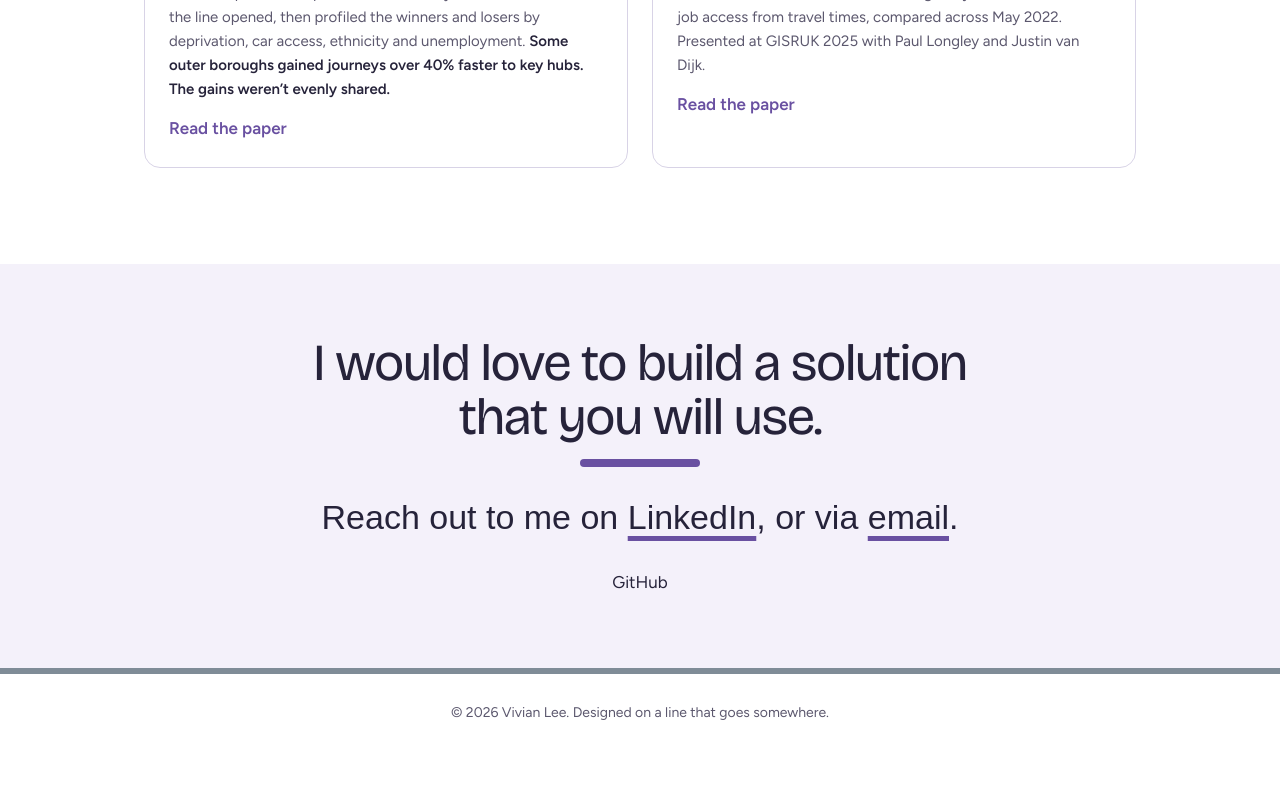
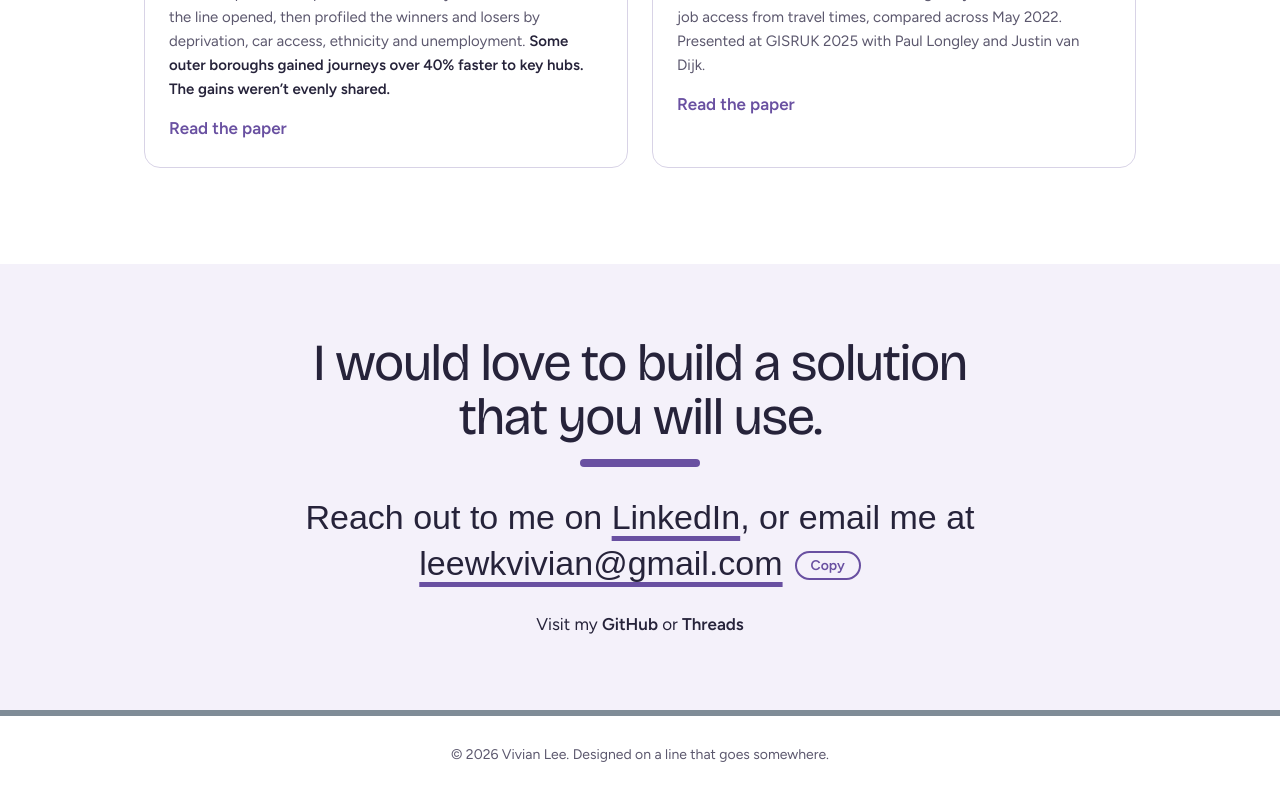
Before and after one commit to vvvvvvvvvivvi/portfolio, a React (Vite) app: page / in a window 1280 px wide. Shown: the part 6072-6872 px from the top of the page. Before the commit the page ends 6832 px from the top, so only its background shows below. Built offline with nearby package versions, Linux system fonts and the light colour scheme.

Commit message:
Updating contact to try threads...

```diff
--- a/src/components/Contact.tsx
+++ b/src/components/Contact.tsx
@@ -1,9 +1,27 @@
+import { useState } from 'react';
 import { personalInfo } from '../data/portfolio-data';
-const Contact = () => (
-  <section id="contact" className="contact"><div className="wrap">
-    <h2>I would love to build a solution that you will use.</h2>
-    <p className="ask">Reach out to me on <a href={personalInfo.linkedin} target="_blank" rel="noopener noreferrer">LinkedIn</a>, or via <a href={`mailto:${personalInfo.email}`}>email</a>.</p>
-    <p style={{ marginTop: 28 }}><a href={personalInfo.github} target="_blank" rel="noopener noreferrer">GitHub</a></p>
-  </div></section>
-);
+
+const THREADS = 'https://www.threads.com/@violetmyalterego?igshid=NTc4MTIwNjQ2YQ==';
+
+const Contact = () => {
+  const [label, setLabel] = useState('Copy');
+  const copy = async () => {
+    try { await navigator.clipboard.writeText(personalInfo.email); setLabel('Copied'); }
+    catch { setLabel('Select and copy'); }
+    setTimeout(() => setLabel('Copy'), 2500);
+  };
+  return (
+    <section id="contact" className="contact"><div className="wrap">
+      <h2>I would love to build a solution that you will use.</h2>
+      <p className="ask">
+        Reach out to me on <a href={personalInfo.linkedin} target="_blank" rel="noopener noreferrer">LinkedIn</a>, or email me at{' '}
+        <a href={`mailto:${personalInfo.email}`}>{personalInfo.email}</a>
+        <button className="btn" type="button" onClick={copy}>{label}</button>
+      </p>
+      <p className="social">
+        Visit my <a href={personalInfo.github} target="_blank" rel="noopener noreferrer">GitHub</a> or <a href={THREADS} target="_blank" rel="noopener noreferrer">Threads</a>
+      </p>
+    </div></section>
+  );
+};
 export default Contact;
--- a/src/index.css
+++ b/src/index.css
@@ -71,7 +71,7 @@ details h4{margin:10px 0 2px;font-size:15px}details h4:first-child{margin-top:0}
 .pub .k{font-size:13px;font-weight:600;color:var(--dlr)}.pub h3{font-size:21px;margin:6px 0 8px}.pub p{font-size:15px;color:var(--mute);margin:0 0 14px}
 .pub a{font-weight:600;color:var(--lizzie)}
 .contact{text-align:center}.contact h2{margin:0 auto}.contact .intro{margin:16px auto 28px}
-.mail{font:800 clamp(22px,4.5vw,44px) 'Bricolage Grotesque';text-decoration:underline;text-decoration-color:var(--star);text-decoration-thickness:6px;text-underline-offset:6px;word-break:break-word}
+.ask a{overflow-wrap:anywhere}.ask .btn{font:600 14px Figtree,sans-serif;padding:4px 14px;margin-left:12px;vertical-align:middle}.social{margin:24px 0 0}.social a{font-weight:600;text-decoration-color:var(--lizzie);text-decoration-thickness:3px;text-underline-offset:4px}
 footer{padding:28px 0 36px;text-align:center;color:var(--mute);font-size:14px}
 @media(max-width:720px){.stop .grid,.exp li,.about{grid-template-columns:1fr}.rail{padding-left:26px}.stop::before{left:-41px}.bay{padding:32px 22px}}
 @media(prefers-reduced-motion:reduce){*{animation:none!important;transition:none!important;scroll-behavior:auto!important}}
```
